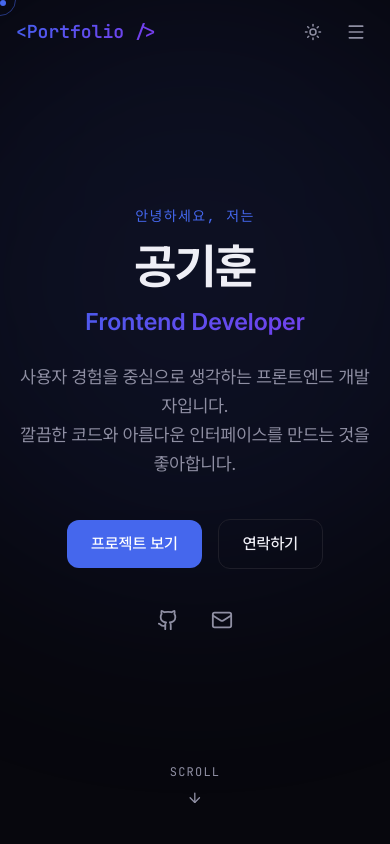
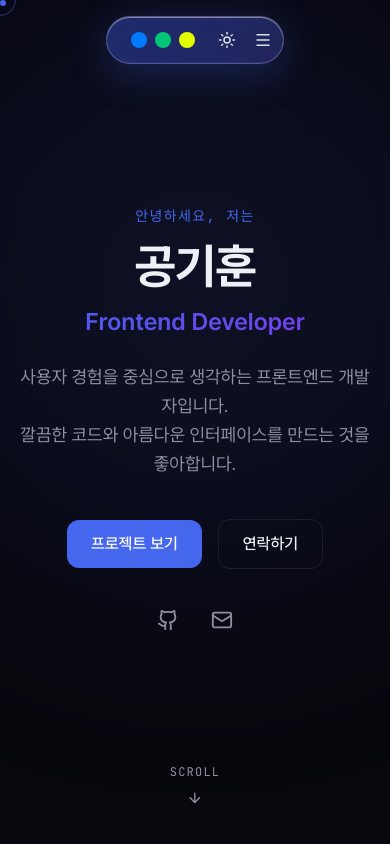
Before and after one commit to a1rhun/portFolio, a Next.js app: page / in a window 390 px wide. Shown: the top 844 px of the page. Built offline with nearby package versions, Linux system fonts and the light colour scheme.

Commit message:
feat: #2 Header liquid glass 효과 및 스크롤 기반 네비게이션 구현

```diff
--- a/components/layout/Header.tsx
+++ b/components/layout/Header.tsx
@@ -1,121 +1,197 @@
 "use client";
 
+import { AnimatePresence, motion } from "framer-motion";
 import { Menu, Moon, Sun, X } from "lucide-react";
-import Link from "next/link";
-import { usePathname } from "next/navigation";
 import { useTheme } from "next-themes";
 import { useEffect, useState } from "react";
 
 const navLinks = [
-  { href: "/", label: "Home" },
-  { href: "/about", label: "About" },
-  { href: "/skills", label: "Skills" },
-  { href: "/projects", label: "Projects" },
-  { href: "/activities", label: "Activities" },
-  { href: "/contact", label: "Contact" },
+  { id: "skills", label: "기술" },
+  { id: "projects", label: "프로젝트" },
+  { id: "activities", label: "경력" },
+  { id: "contact", label: "연락" },
 ];
 
+const logoDots = ["#007AFF", "#00C676", "#E2FF00"];
+
+// Liquid glass 스타일
+const glassStyle: React.CSSProperties = {
+  background: "linear-gradient(135deg, rgba(67,97,238,0.38) 0%, rgba(99,102,241,0.28) 100%)",
+  backdropFilter: "blur(32px) saturate(200%) brightness(1.08)",
+  WebkitBackdropFilter: "blur(32px) saturate(200%) brightness(1.08)",
+  border: "1px solid rgba(255,255,255,0.22)",
+  boxShadow:
+    "0 8px 40px rgba(67,97,238,0.28), inset 0 1px 0 rgba(255,255,255,0.42), inset 0 -1px 0 rgba(67,97,238,0.18)",
+};
+
+const mobileGlassStyle: React.CSSProperties = {
+  background: "linear-gradient(135deg, rgba(67,97,238,0.5) 0%, rgba(99,102,241,0.4) 100%)",
+  backdropFilter: "blur(32px) saturate(200%) brightness(1.08)",
+  WebkitBackdropFilter: "blur(32px) saturate(200%) brightness(1.08)",
+  border: "1px solid rgba(255,255,255,0.2)",
+  boxShadow: "0 12px 40px rgba(67,97,238,0.3), inset 0 1px 0 rgba(255,255,255,0.3)",
+};
+
 export default function Header() {
-  const pathname = usePathname();
   const { theme, setTheme } = useTheme();
   const [mounted, setMounted] = useState(false);
-  const [isScrolled, setIsScrolled] = useState(false);
+  const [activeSection, setActiveSection] = useState<string | null>(null);
   const [mobileOpen, setMobileOpen] = useState(false);
 
   useEffect(() => {
     setMounted(true);
   }, []);
 
+  // 스크롤 위치에 따라 active section 감지
   useEffect(() => {
-    const handleScroll = () => setIsScrolled(window.scrollY > 20);
-    window.addEventListener("scroll", handleScroll, { passive: true });
-    return () => window.removeEventListener("scroll", handleScroll);
+    const observers: IntersectionObserver[] = [];
+
+    for (const { id } of navLinks) {
+      const el = document.getElementById(id);
+      if (!el) continue;
+
+      const obs = new IntersectionObserver(
+        ([entry]) => {
+          if (entry.isIntersecting) setActiveSection(id);
+        },
+        { threshold: 0.4, rootMargin: "-10% 0px -50% 0px" }
+      );
+      obs.observe(el);
+      observers.push(obs);
+    }
+
+    return () => {
+      for (const obs of observers) obs.disconnect();
+    };
   }, []);
 
-  // biome-ignore lint/correctness/useExhaustiveDependencies: pathname is used as trigger
-  useEffect(() => {
+  const scrollTo = (id: string) => {
     setMobileOpen(false);
-  }, [pathname]);
+    const el = document.getElementById(id);
+    if (!el) return;
+
+    if (window.__lenis) {
+      window.__lenis.scrollTo(el, { duration: 1.4 });
+    } else {
+      el.scrollIntoView({ behavior: "smooth" });
+    }
+  };
+
+  const scrollToTop = () => {
+    if (window.__lenis) {
+      window.__lenis.scrollTo(0, { duration: 1.2 });
+    } else {
+      window.scrollTo({ top: 0, behavior: "smooth" });
+    }
+  };
 
   return (
-    <header
-      className={`fixed top-0 left-0 right-0 z-50 transition-all duration-300 ${
-        isScrolled ? "glass border-b border-border" : "bg-transparent"
-      }`}
+    <header className="fixed top-4 left-0 right-0 z-50 flex justify-center px-4">
+      {/* 메인 pill */}
+      <div className="flex items-center gap-2 h-12 pl-6 pr-2 rounded-full" style={glassStyle}>
+        {/* 로고: 3개의 컬러 점 */}
+        <button
+          type="button"
+          onClick={scrollToTop}
+          className="flex items-center gap-2 pr-2 shrink-0 group"
+          aria-label="맨 위로"
         >
-      <div className="max-w-6xl mx-auto px-4 sm:px-6">
-        <div className="flex items-center justify-between h-16">
-          {/* Logo */}
-          <Link
-            href="/"
-            className="font-mono text-lg font-semibold gradient-text hover:opacity-80 transition-opacity"
+          {logoDots.map((color) => (
+            <span
+              key={color}
+              className="w-4 h-4 rounded-full transition-transform duration-200 group-hover:scale-110"
+              style={{ backgroundColor: color }}
+            />
+          ))}
+        </button>
+
+        {/* 데스크탑 링크 */}
+        <nav className="hidden md:flex items-center gap-1">
+          {navLinks.map(({ id, label }) => (
+            <button
+              key={id}
+              type="button"
+              onClick={() => scrollTo(id)}
+              className="relative px-4 py-2 rounded-full text-sm font-semibold tracking-[-0.025em] transition-colors duration-200 select-none"
+              style={{
+                color: activeSection === id ? "#111111" : "rgba(255,255,255,0.78)",
+              }}
             >
-            &lt;Portfolio /&gt;
-          </Link>
-
-          {/* Desktop Nav */}
-          <nav className="hidden md:flex items-center gap-1">
-            {navLinks.map(({ href, label }) => (
-              <Link
-                key={href}
-                href={href}
-                className={`px-4 py-2 rounded-lg text-sm font-medium transition-all duration-200 ${
-                  pathname === href
-                    ? "text-accent bg-accent/10"
-                    : "text-muted-foreground hover:text-foreground hover:bg-white/5"
-                }`}
-              >
+              {/* Framer Motion active pill */}
+              {activeSection === id && (
+                <motion.span
+                  layoutId="activeNav"
+                  className="absolute inset-0 rounded-full"
+                  style={{
+                    background:
+                      "linear-gradient(135deg, rgba(255,255,255,0.95) 0%, rgba(240,244,255,0.92) 100%)",
+                    boxShadow: "inset 0 1px 0 rgba(255,255,255,1), 0 2px 8px rgba(67,97,238,0.2)",
+                    zIndex: -1,
+                  }}
+                  transition={{ type: "spring", stiffness: 380, damping: 30 }}
+                />
+              )}
               {label}
-              </Link>
+            </button>
           ))}
         </nav>
 
-          {/* Right side: theme toggle + mobile menu */}
-          <div className="flex items-center gap-2">
+        {/* 다크모드 토글 */}
         {mounted && (
           <button
             type="button"
             onClick={() => setTheme(theme === "dark" ? "light" : "dark")}
-                className="p-2 rounded-lg text-muted-foreground hover:text-foreground hover:bg-white/5 transition-all"
-                aria-label="Toggle theme"
+            className="w-6 h-6 flex items-center justify-center hover:opacity-70 transition-opacity ml-1"
+            style={{ color: "rgba(255,255,255,0.85)" }}
+            aria-label="테마 전환"
           >
             {theme === "dark" ? <Sun size={18} /> : <Moon size={18} />}
           </button>
         )}
 
-            {/* Mobile menu button */}
+        {/* 모바일 햄버거 */}
         <button
           type="button"
           onClick={() => setMobileOpen(!mobileOpen)}
-              className="md:hidden p-2 rounded-lg text-muted-foreground hover:text-foreground hover:bg-white/5 transition-all"
-              aria-label="Toggle menu"
+          className="md:hidden w-6 h-6 flex items-center justify-center hover:opacity-70 transition-opacity ml-1"
+          style={{ color: "rgba(255,255,255,0.85)" }}
+          aria-label="메뉴 열기"
         >
-              {mobileOpen ? <X size={20} /> : <Menu size={20} />}
+          {mobileOpen ? <X size={18} /> : <Menu size={18} />}
         </button>
       </div>
-        </div>
-      </div>
 
-      {/* Mobile Nav */}
+      {/* 모바일 드롭다운 */}
+      <AnimatePresence>
         {mobileOpen && (
-        <div className="md:hidden glass border-t border-border">
-          <nav className="flex flex-col px-4 py-3 gap-1">
-            {navLinks.map(({ href, label }) => (
-              <Link
-                key={href}
-                href={href}
-                className={`px-4 py-3 rounded-lg text-sm font-medium transition-all duration-200 ${
-                  pathname === href
-                    ? "text-accent bg-accent/10"
-                    : "text-muted-foreground hover:text-foreground hover:bg-white/5"
+          <motion.div
+            initial={{ opacity: 0, y: -8, scale: 0.96 }}
+            animate={{ opacity: 1, y: 0, scale: 1 }}
+            exit={{ opacity: 0, y: -8, scale: 0.96 }}
+            transition={{ type: "spring", stiffness: 400, damping: 30 }}
+            className="md:hidden absolute top-14 left-4 right-4 rounded-2xl p-2"
+            style={mobileGlassStyle}
+          >
+            {navLinks.map(({ id, label }, i) => (
+              <motion.button
+                key={id}
+                type="button"
+                onClick={() => scrollTo(id)}
+                initial={{ opacity: 0, x: -8 }}
+                animate={{ opacity: 1, x: 0 }}
+                transition={{ delay: i * 0.05 }}
+                className={`w-full text-left px-4 py-3 rounded-xl text-sm font-semibold tracking-[-0.025em] transition-all duration-200 ${
+                  activeSection === id
+                    ? "bg-white/90 text-[#111111]"
+                    : "text-white/75 hover:text-white hover:bg-white/10"
                 }`}
               >
                 {label}
-              </Link>
+              </motion.button>
             ))}
-          </nav>
-        </div>
+          </motion.div>
         )}
+      </AnimatePresence>
     </header>
   );
 }
```
Lines whose indentation alone changed are shown as unchanged.
